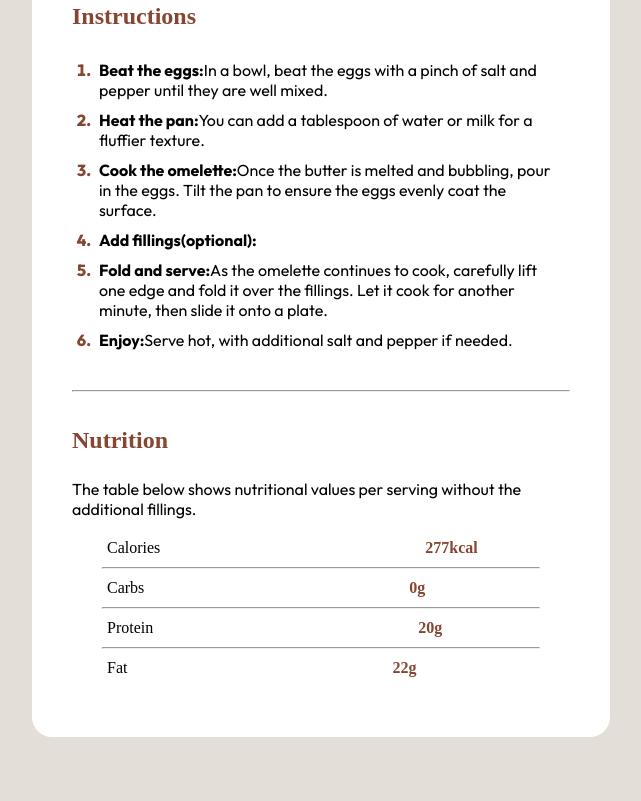
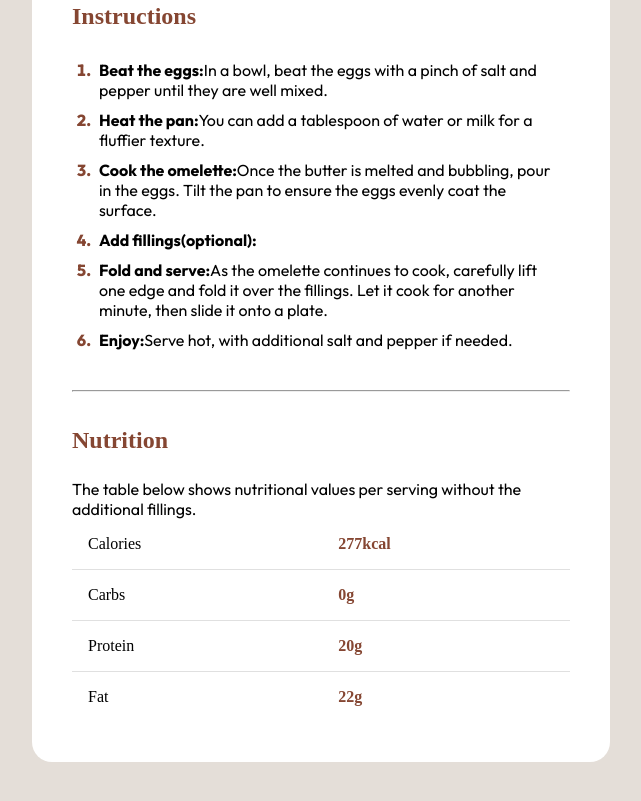
Before and after one commit to rishav92002/recipe-page-main, a plain HTML site: page index.html in a window 1280 px wide. Shown: the part 1088-1889 px from the top of the page, without its empty margins (319-960 px from the left). Drawn offline with Linux system fonts and the light colour scheme.

Commit message:
improved nutrition section

```diff
--- a/index.html
+++ b/index.html
@@ -60,28 +60,29 @@
       <div class="nutrition">
         <h2>Nutrition</h2>
         <p>The table below shows nutritional values per serving without the additional fillings.</p>
-          <div class="table">
-            <div class="row">
-              <div>Calories</div>
-              <div class="val">277kcal</div>
-          </div>
-          <hr>
-          <div class="row">
-            <div>Carbs</div>
-            <div class="val">0g</div>
-        </div>
-        <hr>
-        <div class="row">
-          <div>Protein</div>
-          <div class="val">20g</div>
+        <table>
+          <tbody>
+            <tr>
+              <td>Calories</td>
+              <td>277kcal</td>
+            </tr>
+            <tr>
+              <td>Carbs</td>
+              <td>0g</td>
+            </tr>
+            <tr>
+              <td>Protein</td>
+              <td>20g</td>
+            </tr>
+            <tr>
+              <td>Fat</td>
+              <td>22g</td>
+            </tr>
+          </tbody>
+        </table>
+
       </div>
-      <hr>
-      <div class="row">
-        <div>Fat</div>
-        <div class="val">22g</div>
-    </div>
-          </div>
-      </div>
+
 
     </section>
 
--- a/style.css
+++ b/style.css
@@ -130,8 +130,8 @@
     color: var(--Nutmeg);
     margin-bottom: 25px;
   }
-  .table{
-    /* width: 50%; */
+  /* .table{ */
+    /* width: 50%;
     margin: 20px;
 }
 
@@ -156,6 +156,28 @@
 }
 .row div:last-child {
     text-align: left; /* Align the text in the last column to the left */
+/* } */
+table {
+  border-collapse: collapse;
+  width: 100%;
+  /* margin-bottom: 32px; */
+}
+/* td{
+  color: var(--Nutmeg);
+} */
+tr:not(:last-child) {
+  border-bottom: 1px solid rgba(211, 211, 211, 0.7);
+}
+td {
+  padding: 16px;
+}
+
+tr td:first-child {
+  font-weight: 300;
+}
+tr td:last-child {
+  font-weight: bold;
+  color: var(--Nutmeg);
 }
 @media only screen and (max-width: 375px) {
   .whole{
@@ -213,15 +235,7 @@
   margin-bottom: -20px;
 
 }
-.row{
-  max-width: 100%;
-}
 
-.val{
-  color: var(--Nutmeg);
-  font-weight: 800;
-  text-align: left;
-}
 .table{
   padding-bottom: 50px;
 
@@ -229,10 +243,7 @@
 .table hr{
   margin: 10px;
 }
-.row div{
-  margin-left: 0px;
-  margin-right: 30px;
-}
+
 
 
 }
```
